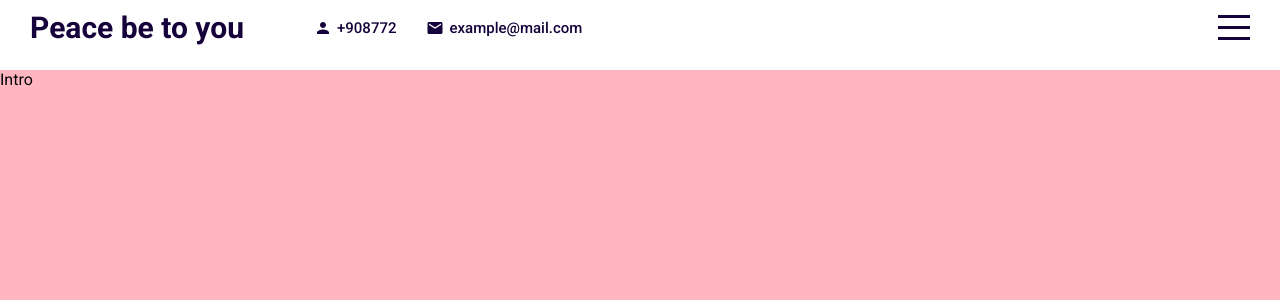
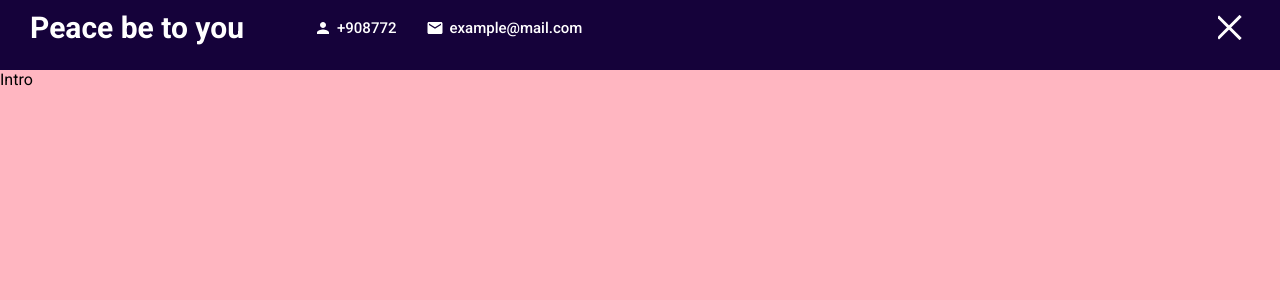
Before and after one commit to david204code/PortfolioLamaDev, a React (Create React App) app: page / in a window 1280 px wide. Shown: the top 300 px of the page. Built offline with nearby package versions, Linux system fonts and the light colour scheme.

Commit message:
Add the CSS for the active class for the X logo

```diff
--- a/src/components/topbar/Topbar.jsx
+++ b/src/components/topbar/Topbar.jsx
@@ -4,7 +4,7 @@
 
 export default function topbar() {
   return (
-    <div className="topbar">
+    <div className="topbar active">
       <div className="wrapper">
         <div className="left">
           {/* logo */}
--- a/src/components/topbar/topbar.scss
+++ b/src/components/topbar/topbar.scss
@@ -58,6 +58,31 @@
           width: 100%;
           height: 3px;
           background: $mainColor;
+          transform-origin: left;
+          // animation for the X
+          transition: all 2s ease;
+        }
+      }
+    }
+  }
+  // if there is an active class
+  &.active {
+    background: $mainColor;
+    color: white;
+    transform: rotate();
+
+    .hamburger {
+      span {
+        &:first-child {
+          background: white;
+          transform: rotate(45deg);
+        }
+        &:nth-child(2) {
+          opacity: 0;
+        }
+        &:last-child {
+          background: white;
+          transform: rotate(-45deg);
         }
       }
     }
```
